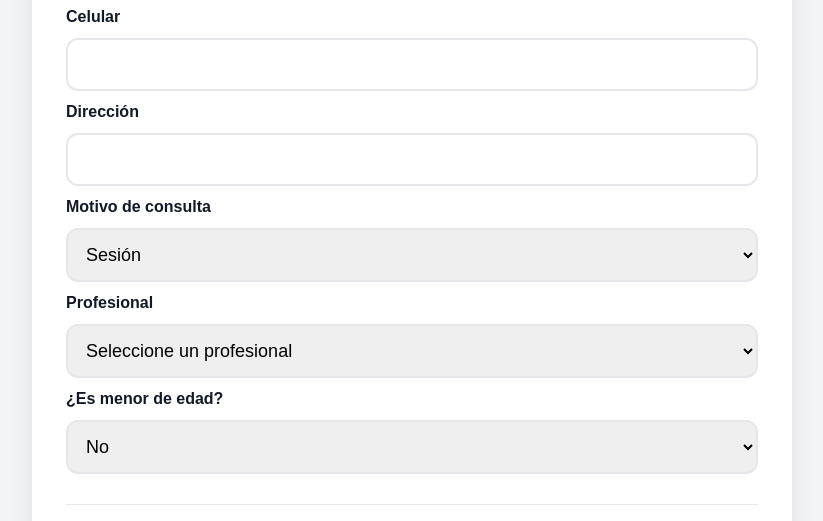
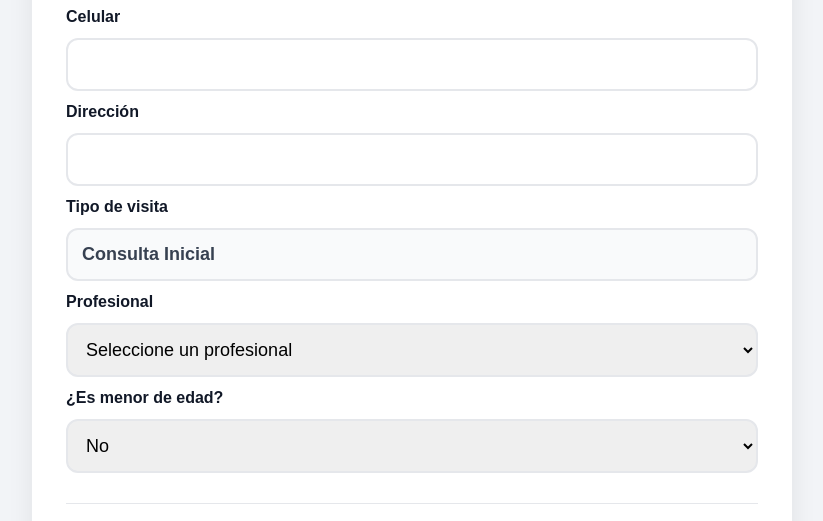
Before and after one commit to Myroesh/openemr-kiosk, a Flask app: page /nuevo in a window 1280 px wide. Shown: the part 622-1143 px from the top of the page, without its empty margins (228-1051 px from the left). Run offline with Flask 3, Linux system fonts and the light colour scheme.

Commit message:
Default new patient visits to initial consultation

```diff
--- a/services/validation_service.py
+++ b/services/validation_service.py
@@ -207,10 +207,10 @@ def validate_new_patient_data(raw_data, professionals):
     if phone_error:
         errors.append(phone_error)
 
-    if not data["motivo_consulta"]:
-        errors.append("El motivo de consulta es obligatorio.")
-    elif data["motivo_consulta"] not in EXISTING_PATIENT_CONSULTATION_REASONS:
-        errors.append("El motivo de consulta seleccionado no es válido para paciente antiguo.")
+    data["motivo_consulta"] = "Consulta Inicial"
+
+    if data["motivo_consulta"] not in NEW_PATIENT_CONSULTATION_REASONS:
+        errors.append("Para paciente nuevo, el motivo debe ser Consulta Inicial.")
 
     if not data["profesional_area"]:
         errors.append("Debe seleccionar un profesional.")
--- a/templates/nuevo.html
+++ b/templates/nuevo.html
@@ -49,21 +49,9 @@
         <label>Dirección</label>
         <input name="direccion" type="text" value="{{ form.direccion or '' }}">
 
-        <label>Motivo de consulta</label>
-        <select name="motivo_consulta" required>
-          <option value="Sesión" {% if form.motivo_consulta == "Sesión" or not form.motivo_consulta %}selected{% endif %}>
-            Sesión
-          </option>
-          <option value="Revisión de resultados" {% if form.motivo_consulta == "Revisión de resultados" %}selected{% endif %}>
-            Revisión de resultados
-          </option>
-          <option value="Test" {% if form.motivo_consulta == "Test" %}selected{% endif %}>
-            Test
-          </option>
-          <option value="Entrevista con los padres" {% if form.motivo_consulta == "Entrevista con los padres" %}selected{% endif %}>
-            Entrevista con los padres
-          </option>
-        </select>
+        <label>Tipo de visita</label>
+        <input type="hidden" name="motivo_consulta" value="Consulta Inicial">
+        <div class="readonly-field">Consulta Inicial</div>
 
         <label>Profesional</label>
         <select name="profesional_area">
```
